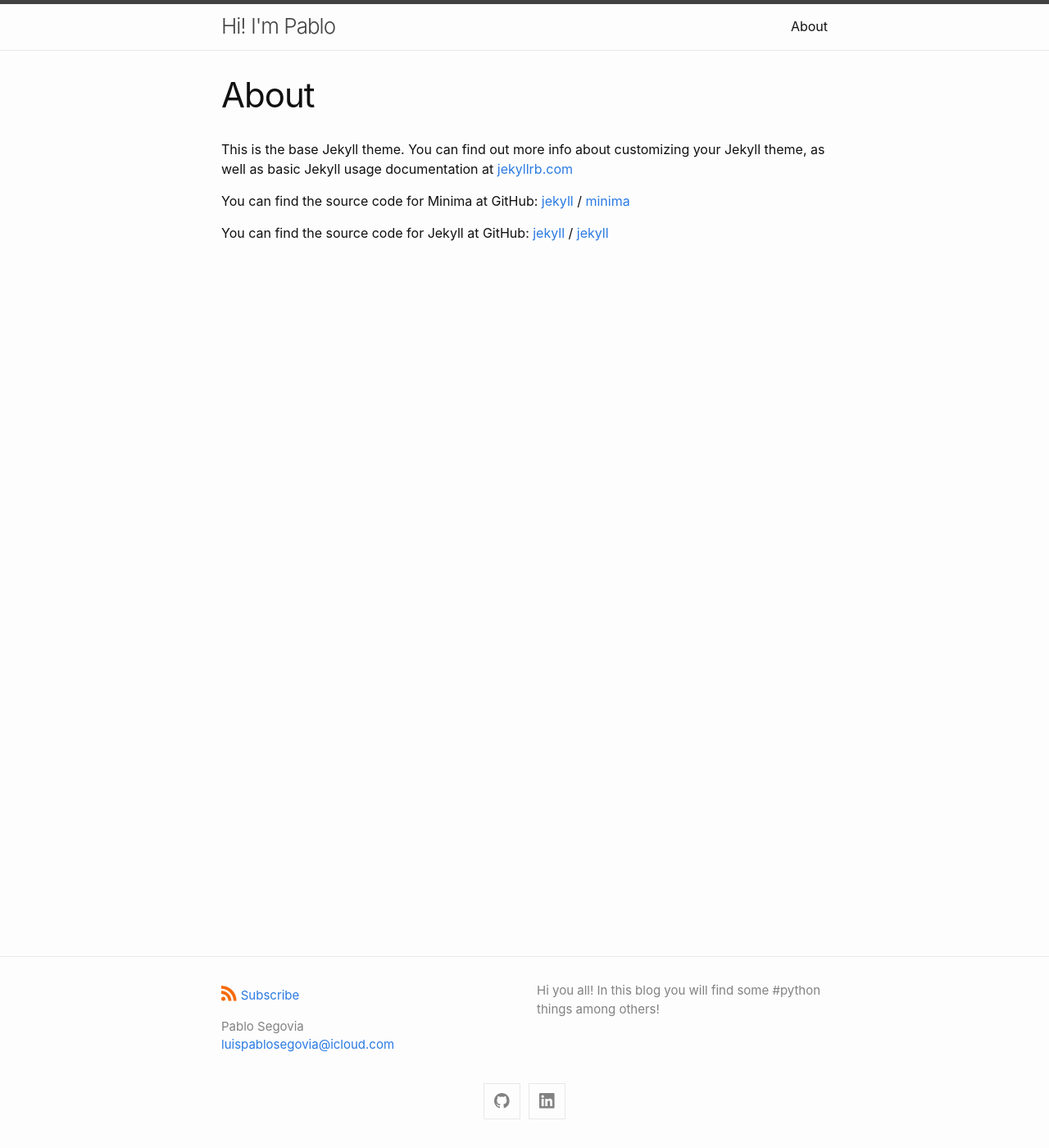
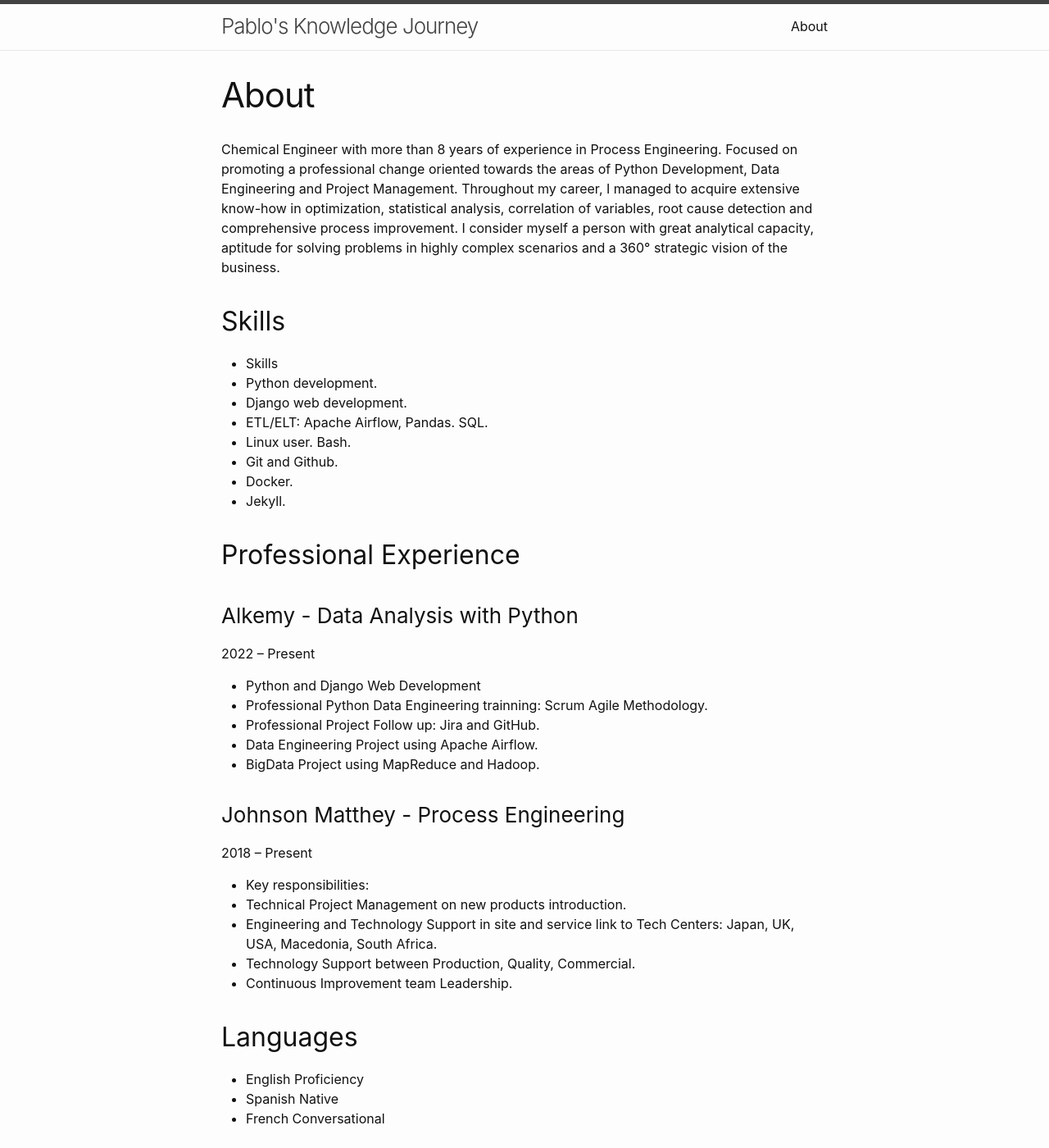
Before and after one commit to manoloacademia/my-jekyll-docker-website, a Jekyll site: the page built from about.md, in a window 1280 px wide and 1400 px high. Shown: the whole window at 82% size. Built offline with Jekyll 4.4.1, drawn with Linux system fonts in a browser that asks for light colours; some of the changed text lies outside the part shown.

```diff
--- a/_config.yml
+++ b/_config.yml
@@ -1,9 +1,9 @@
-title: Hi! I'm Pablo
+title: Pablo's Knowledge Journey
 author:
   name: Pablo Segovia
   email: luispablosegovia@icloud.com
 description: > # this means to ignore newlines until "show_excerpts:"
-  Hi you all! In this blog you will find some #python things among others!
+  From Process Engineer to Python Developer (or who knows where in the middle...)
 
 show_excerpts: false # set to true to show excerpts on the homepage
 
--- a/about.md
+++ b/about.md
@@ -4,15 +4,41 @@ title: About
 permalink: /about/
 ---
 
-This is the base Jekyll theme. You can find out more info about customizing your Jekyll theme, as well as basic Jekyll usage documentation at [jekyllrb.com](https://jekyllrb.com/)
+Chemical Engineer with more than 8 years of experience in Process Engineering.
+Focused on promoting a professional change oriented towards the areas of Python Development, Data Engineering and Project Management.
+Throughout my career, I managed to acquire extensive know-how in optimization, statistical analysis, correlation of variables, root cause detection and comprehensive process improvement.
+I consider myself a person with great analytical capacity, aptitude for solving problems in highly complex scenarios and a 360° strategic vision of the business.
 
-You can find the source code for Minima at GitHub:
-[jekyll][jekyll-organization] /
-[minima](https://github.com/jekyll/minima)
+## Skills
+- Skills
+- Python development.
+- Django web development.
+- ETL/ELT: Apache Airflow, Pandas. SQL.
+- Linux user. Bash.
+- Git and Github.
+- Docker.
+- Jekyll.
 
-You can find the source code for Jekyll at GitHub:
-[jekyll][jekyll-organization] /
-[jekyll](https://github.com/jekyll/jekyll)
+## Professional Experience
+### Alkemy - Data Analysis with Python
 
+2022 – Present
+- Python and Django Web Development
+- Professional Python Data Engineering trainning: Scrum Agile Methodology.
+- Professional Project Follow up: Jira and GitHub.
+- Data Engineering Project using Apache Airflow.
+- BigData Project using MapReduce and Hadoop.
 
-[jekyll-organization]: https://github.com/jekyll
+### Johnson Matthey - Process Engineering
+
+2018 – Present
+- Key responsibilities:
+- Technical Project Management on new products introduction.
+- Engineering and Technology Support in site and service link to Tech Centers: Japan, UK, USA, Macedonia, South Africa.
+- Technology Support between Production, Quality, Commercial.
+- Continuous Improvement team Leadership.
+
+## Languages
+- English Proficiency
+- Spanish Native
+- French Conversational
```
Also changed, not shown: History.markdown (deleted, +0 -253 lines), _posts/2016-05-19-super-short-article.md (deleted, +0 -7 lines), _posts/2016-05-20-my-example-post.md (deleted, +0 -12 lines), _posts/2016-05-20-super-long-article.md (deleted, +0 -11 lines), _posts/2016-05-20-this-post-demonstrates-post-content-styles.md (deleted, +0 -115 lines), _posts/2016-05-20-welcome-to-jekyll.md (deleted, +0 -22 lines), _posts/2022-10-22-why-python.md (added, +76 -0 lines), assets/media/excel_to_python.png (added), assets/media/pandas.png (added).
